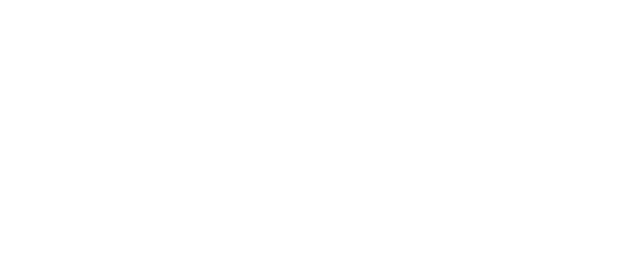
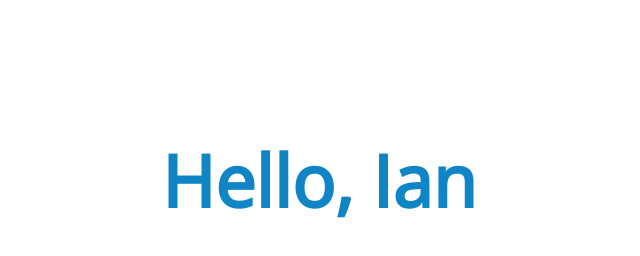
Before and after one commit to ianproletov/layout-designer-project-58, a website: page src/index.html in a window 1280 px wide. Shown: the whole page, without its empty margins (244-884 px from the left). Drawn offline with Linux system fonts and the light colour scheme.

Commit message:
add basic schema

```diff
--- a/src/index.html
+++ b/src/index.html
@@ -9,8 +9,10 @@
   </head>
   <body>
     <header>
-      <section>
-        <div></div>
+      <section class="section-item">
+        <div>
+          <h1 class="hello">Hello, Ian</h1>
+        </div>
       </section>
     </header>
     <main>
```
